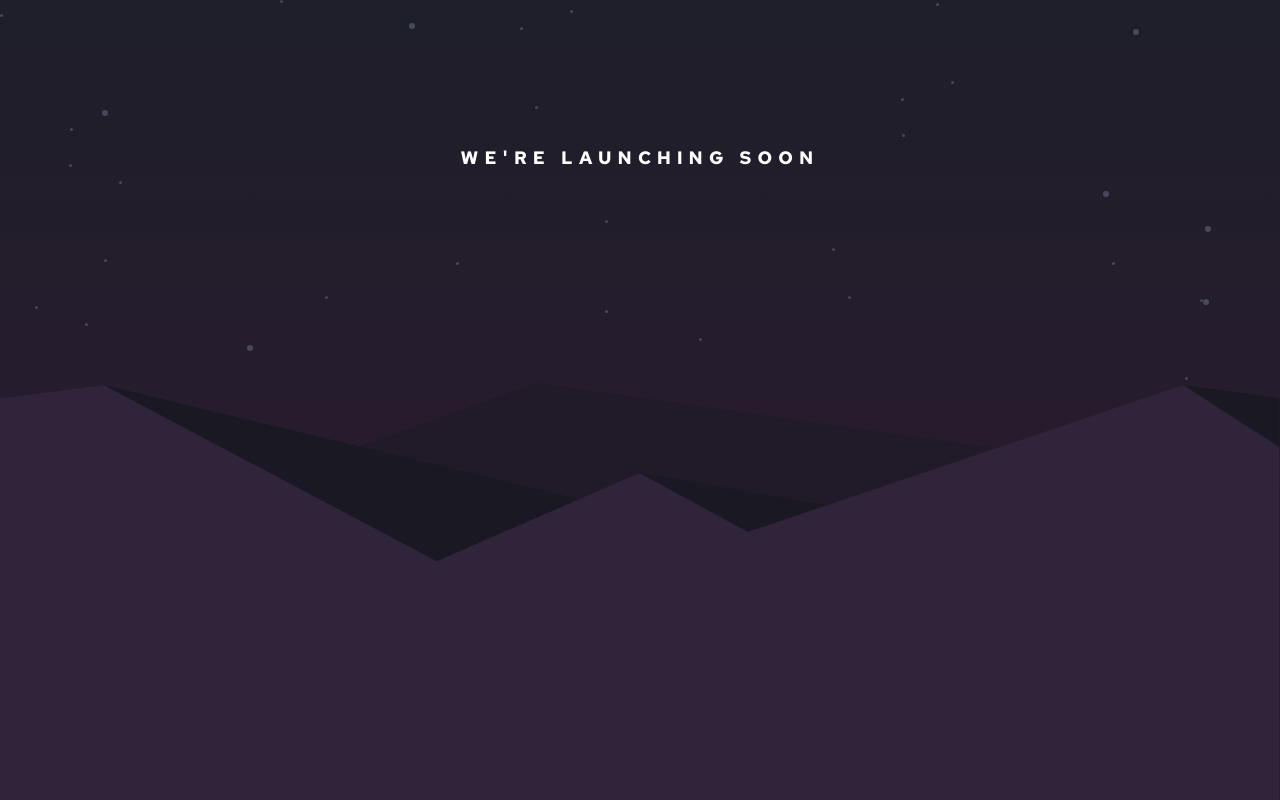
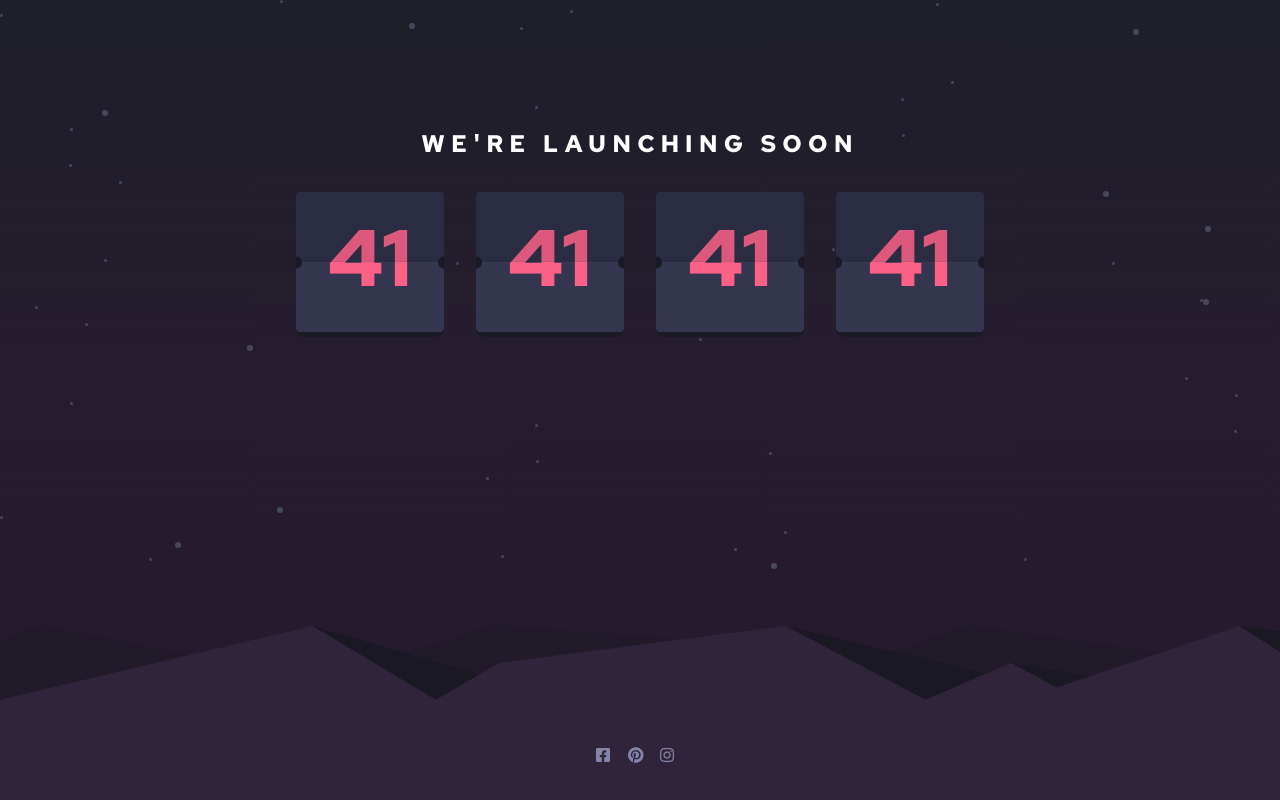
Before and after one commit to kcde/launch-countdown-timer, a website built with Vite: page index.html in a window 1280 px wide. Built offline with nearby package versions, Linux system fonts and the light colour scheme.

Commit message:
create flip animation

```diff
--- a/index.html
+++ b/index.html
@@ -11,6 +11,12 @@
       href="https://fonts.googleapis.com/css2?family=Red+Hat+Text:wght@700&display=swap"
       rel="stylesheet"
     />
+    <link
+      rel="stylesheet"
+      href="https://cdnjs.cloudflare.com/ajax/libs/font-awesome/5.15.3/css/all.min.css"
+      integrity="sha512-iBBXm8fW90+nuLcSKlbmrPcLa0OT92xO1BIsZ+ywDWZCvqsWgccV3gFoRBv0z+8dLJgyAHIhR35VZc2oM/gI1w=="
+      crossorigin="anonymous"
+    />
 
     <link rel="stylesheet" href="/styles/main.css" />
     <title>Frontend Mentor | Launch countdown timer</title>
@@ -18,15 +24,44 @@
     <!-- Feel free to remove these styles or customise in your own stylesheet 👍 -->
   </head>
   <body class="h-screen">
-    <main>
-      <h1 class="font-bold text-center text-lg text-white pt-36 pb-8 uppercase px-6 tracking">
+    <main class="container mx-auto">
+      <h1
+        class="font-bold text-center text-lg lg:text-2xl text-white pt-36 lg:pt-32 pb-8 uppercase px-6 tracking"
+      >
         We're launching soon
       </h1>
 
-      <section class="countdown"></section>
+      <section class="countdown flex justify-center items-center space-x-4 md:space-x-8">
+        <div class="days card">
+          <div class="demarc"></div>
+          <div class="card-top">41</div>
+          <div class="card-bottom" data-value="41"></div>
+          <div class="card-back"></div>
+        </div>
+        <div class="hours card">
+          <div class="demarc"></div>
+          <div class="card-top">41</div>
+          <div class="card-bottom" data-value="41"></div>
+          <div class="card-back"></div>
+        </div>
+        <div class="minutes card">
+          <div class="demarc"></div>
+          <div class="card-top">41</div>
+          <div class="card-bottom" data-value="41"></div>
+          <div class="card-back"></div>
+        </div>
+        <div class="seconds card">
+          <div class="demarc"></div>
+          <div class="card-top">41</div>
+          <div class="card-bottom" data-value="41"></div>
+          <div class="card-back" data-value="41">
+            <div class="card-bottom" data-value="41"></div>
+          </div>
+        </div>
+      </section>
     </main>
 
-    <footer class="">
+    <footer class="fixed bottom-0 left-0 right-0 pb-4 lg:pb-8">
       <!-- <div>
         <img src="./images/pattern-hills.svg" alt="#" />
       </div> -->
@@ -44,6 +79,18 @@
           >keside</a
         >.
       </div> -->
+
+      <div class="socials flex items-center justify-center space-x-2">
+        <div class="icon">
+          <i class="fab fa-facebook-square"></i>
+        </div>
+        <div class="pinterest icon">
+          <i class="fab fa-pinterest"></i>
+        </div>
+        <div class="iG icon">
+          <i class="fab fa-instagram"></i>
+        </div>
+      </div>
     </footer>
   </body>
 </html>
--- a/styles/main.css
+++ b/styles/main.css
@@ -1,19 +1,216 @@
+:root {
+  --card-width: 70px;
+  --card-height: 66px;
+  --card-font-size: 2.25rem;
+  --num-neg-margin: -27px;
+  --scoop-width: 3px;
+  --scoop-height: 6px;
+}
+
 @tailwind base;
 body {
   font-family: 'Red Hat Text', sans-serif;
   background: url(/images/pattern-hills.svg), url(/images/bg-stars.svg),
     linear-gradient(to bottom, hsl(235, 16%, 14%), #261c2d, #261a2d);
   background-repeat: no-repeat;
-  background-position: 100% 100%, top left, top;
-  background-size: 238%, auto, auto;
-}
-
-footer {
+  background-position: 86% 100%, top left, top;
+  background-size: 276%, auto, auto;
 }
 
 .tracking {
   letter-spacing: 6.14px;
 }
 
+.card {
+  width: var(--card-width);
+  height: var(--card-height);
+  font-size: var(--card-font-size);
+  position: relative;
+  perspective: 400px;
+  perspective-origin: left;
+}
+.card::after {
+  content: '';
+  position: absolute;
+
+  border-radius: 8px;
+  background-color: #191a23;
+  top: 0;
+  bottom: 0;
+  left: 0;
+  right: 0;
+  z-index: -10;
+  transform: translateY(5px);
+}
+
+.card-top {
+  padding-top: 0.375rem;
+  position: relative;
+  height: calc(var(--card-height) / 2);
+  top: 0;
+  left: 0;
+  right: 0;
+  border-top-right-radius: 4px;
+  border-top-left-radius: 4px;
+  background-color: hsl(236, 21%, 21%);
+  color: hsla(345, 95%, 68%, 0.85);
+}
+
+.demarc {
+  position: absolute;
+  top: 50%;
+  transform: translateY(-50%);
+  z-index: 20;
+  width: 100%;
+  height: 1px;
+  /* overflow: hidden; */
+  background: linear-gradient(to bottom, hsla(236, 21%, 20%, 0.2), hsla(237, 18%, 59%, 0.1));
+}
+.demarc::before {
+  content: '';
+  position: absolute;
+  width: var(--scoop-width);
+  height: var(--scoop-height);
+  border-radius: 0 100px 100px 0;
+  top: 50%;
+  left: 0;
+  transform: translateY(-50%);
+  background-color: #191a23;
+  z-index: 4;
+}
+.demarc::after {
+  content: '';
+  position: absolute;
+  width: var(--scoop-width);
+  height: var(--scoop-height);
+  border-radius: 100px 0 0 100px;
+  top: 50%;
+  right: 0;
+  transform: translateY(-50%);
+  background-color: #191a23;
+  z-index: 4;
+}
+
+.card-bottom {
+  position: relative;
+  height: calc(var(--card-height) / 2);
+  bottom: 0;
+  left: 0;
+  right: 0;
+  z-index: 3;
+  border-bottom-right-radius: 4px;
+  border-bottom-left-radius: 4px;
+  overflow: hidden;
+}
+
+.card-bottom::after {
+  content: attr(data-value);
+  position: absolute;
+  left: 0;
+  right: 0;
+  margin-top: var(--num-neg-margin);
+}
+
+.card-back .card-bottom {
+  position: absolute;
+  bottom: 0;
+  z-index: -1;
+  border-radius: 8px;
+  transform-origin: center top;
+}
+
+.card-back {
+  position: absolute;
+  top: 0;
+  bottom: 0;
+  left: 0;
+  right: 0;
+}
+.card-back::before {
+  content: attr(data-value);
+  position: absolute;
+  top: 0;
+  bottom: 0;
+  padding-top: 6px;
+  padding-top: var(-pa);
+  left: 0;
+  right: 0;
+  height: calc(var(--card-height) / 2);
+  border-top-right-radius: 8px;
+  border-top-left-radius: 8px;
+  color: hsla(345, 95%, 68%, 0.85);
+  transform-origin: center bottom;
+  height: calc(var(--card-height) / 2);
+  background-color: hsl(236, 21%, 21%);
+  z-index: -1;
+}
+
+.card:hover .card-back::before {
+  animation: flipTop 0.3s ease-in-out;
+
+  /* animation-delay: 1s; */
+}
+.card:hover .card-back .card-bottom {
+  animation: flipBottom 0.6s ease-in-out;
+}
+
+@media screen and (min-width: 768px) {
+  :root {
+    --card-width: 148px;
+    --card-height: 140px;
+    --card-font-size: 5rem;
+    --num-neg-margin: -64px;
+    --scoop-width: 6px;
+    --scoop-height: 12px;
+  }
+
+  body {
+    background-size: 100%, auto, auto;
+  }
+}
+
+@keyframes flipTop {
+  0% {
+    transform: rotateX(0deg);
+    z-index: 2;
+  }
+  0%,
+  99% {
+    opacity: 0.99;
+  }
+  100% {
+    transform: rotateX(-90deg);
+    opacity: 0;
+  }
+}
+
+@keyframes flipBottom {
+  0%,
+  50% {
+    z-index: -1;
+    transform: rotateX(90deg);
+    opacity: 0;
+  }
+  51% {
+    opacity: 0.99;
+  }
+  100% {
+    opacity: 0.99;
+    transform: rotateX(0deg);
+    z-index: 5;
+  }
+}
+
 @tailwind components;
+.icon {
+  @apply w-6 h-6 text-grayBlue hover:text-softRed transition-colors duration-300;
+}
+
+.card {
+  @apply text-softRed text-center relative;
+}
+
+.card-bottom {
+  @apply bg-desatBlue text-softRed;
+}
 @tailwind utilities;
--- a/tailwind.config.js
+++ b/tailwind.config.js
@@ -1,5 +1,6 @@
 module.exports = {
-  purge: [],
+  mode: 'jit',
+  purge: ['./*.html'],
   darkMode: false, // or 'media' or 'class'
   theme: {
     extend: {
```
